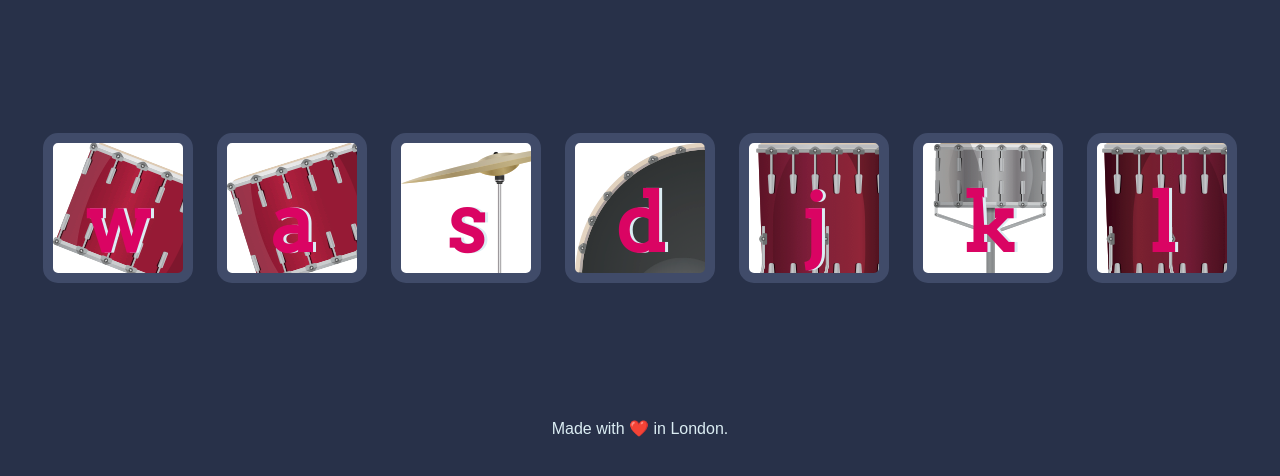
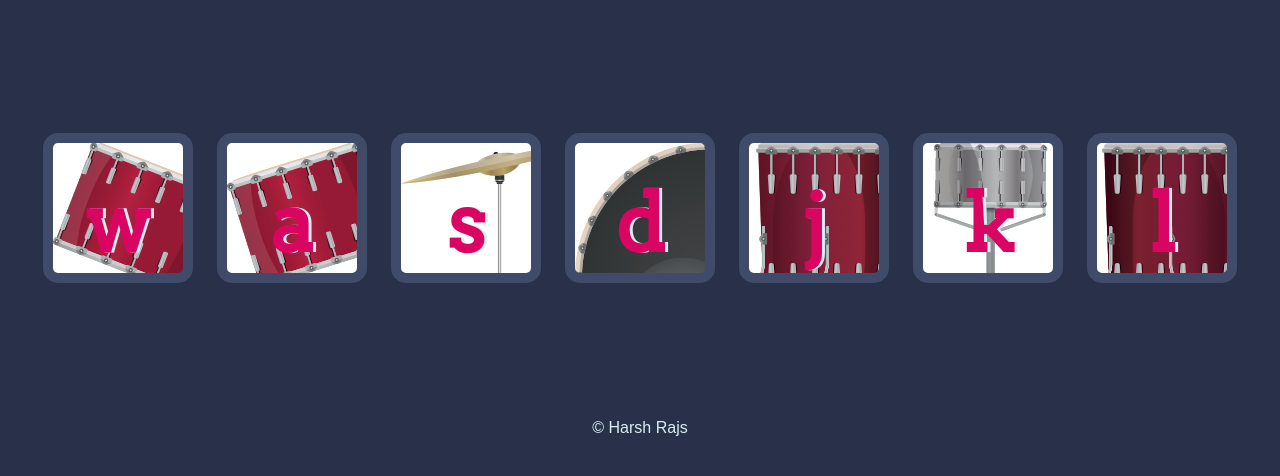
Before and after one commit to HarshRaj1260/MusicalBand, a plain HTML site: page Drum Kit/index.html in a window 1280 px wide. Shown: the part 156-632 px from the top of the page. Drawn offline with Linux system fonts and the light colour scheme.

Commit message:
Update index.html

```diff
--- a/Drum Kit/index.html
+++ b/Drum Kit/index.html
@@ -23,7 +23,7 @@
 
 
   <footer>
-    Made with ❤️ in London.
+    © Harsh Rajs
   </footer>
   <script src="index.js" charset="utf-8"></script>
 </body>
```
